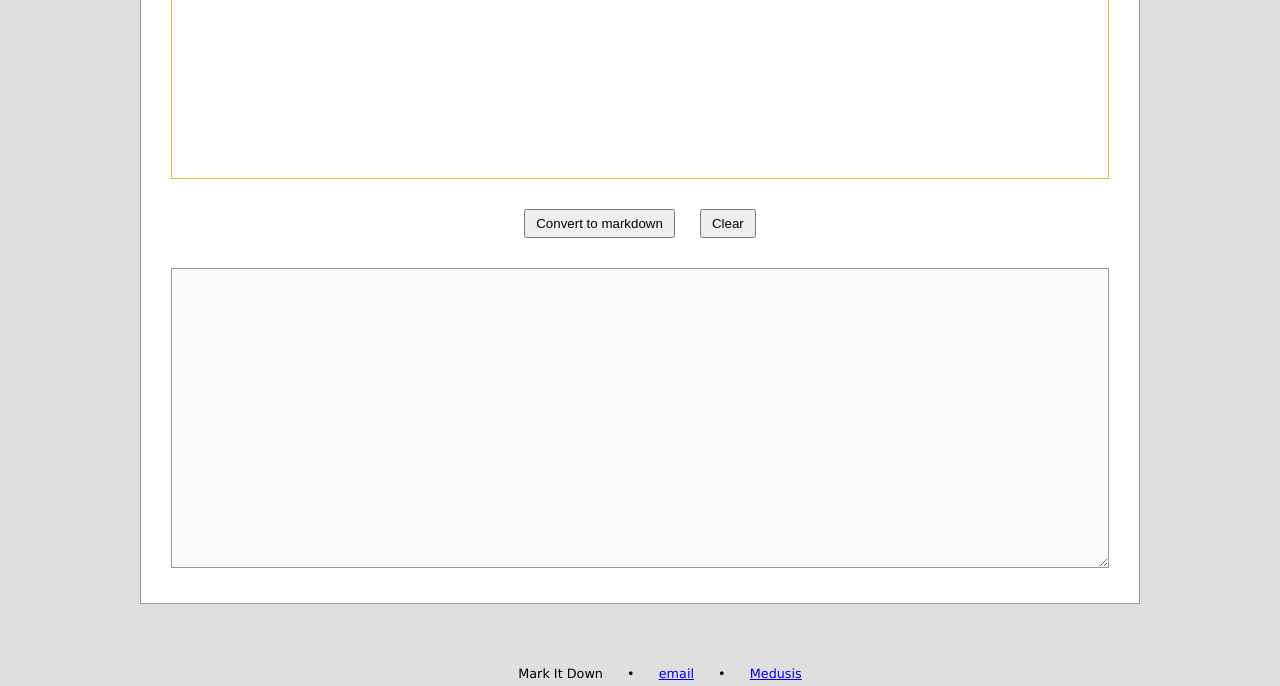
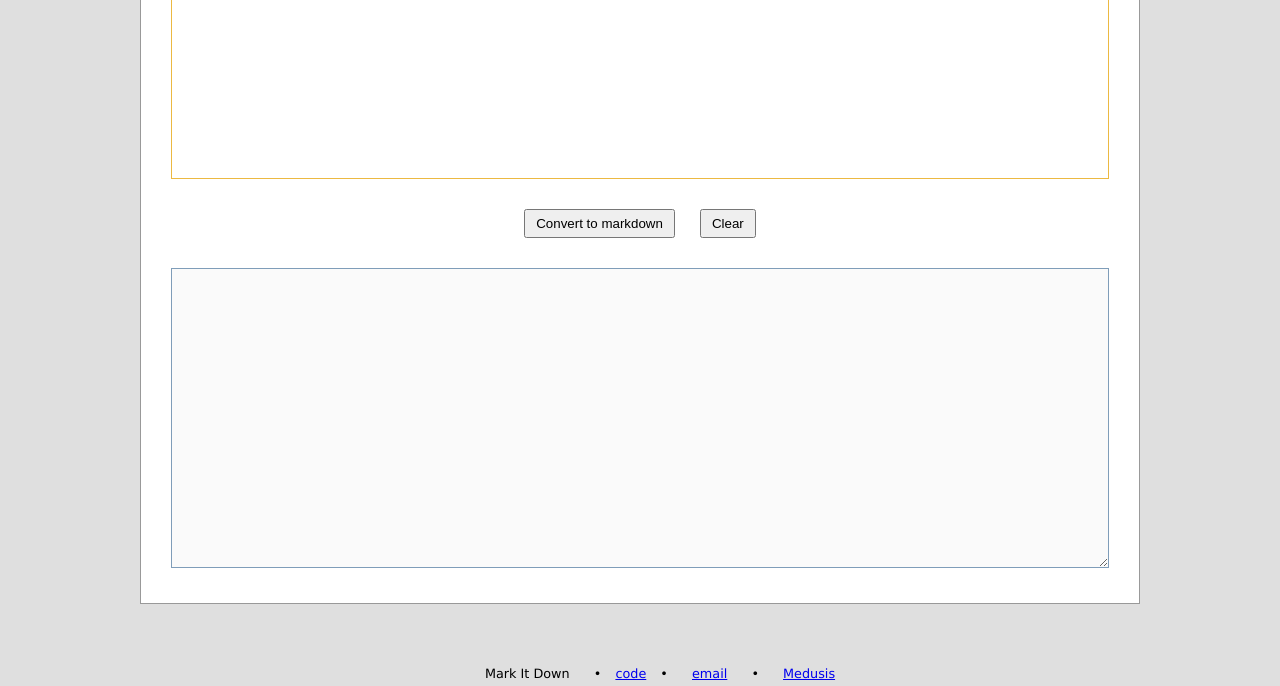
Before and after one commit to bambax/markitdown.medusis.com, a plain HTML site: page www/index.html in a window 1280 px wide. Shown: the part 114-800 px from the top of the page. Drawn offline with nearby package versions, Linux system fonts and the light colour scheme; no server answers.

Commit message:
github mention

```diff
--- a/www/index.html
+++ b/www/index.html
@@ -41,6 +41,8 @@
 	<ul>
 		<li>Mark It Down</li>
 		<li>&bull;</li>
+		<a href="https://github.com/bambax/markitdown.medusis.com">code</a>
+		<li>&bull;</li>
 		<li><a href="mailto:medusis+markitdown@gmail.com" class="click">email</a></li>
 		<li>&bull;</li>
 		<li><a href="http://medusis.com" class="click">Medusis</a></li>
```
